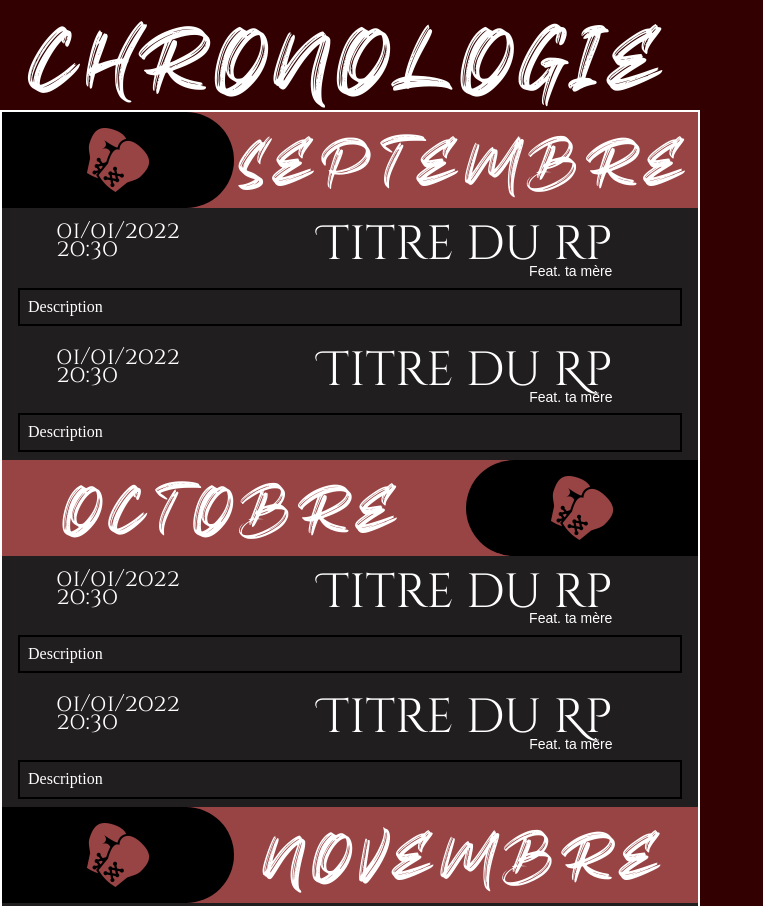
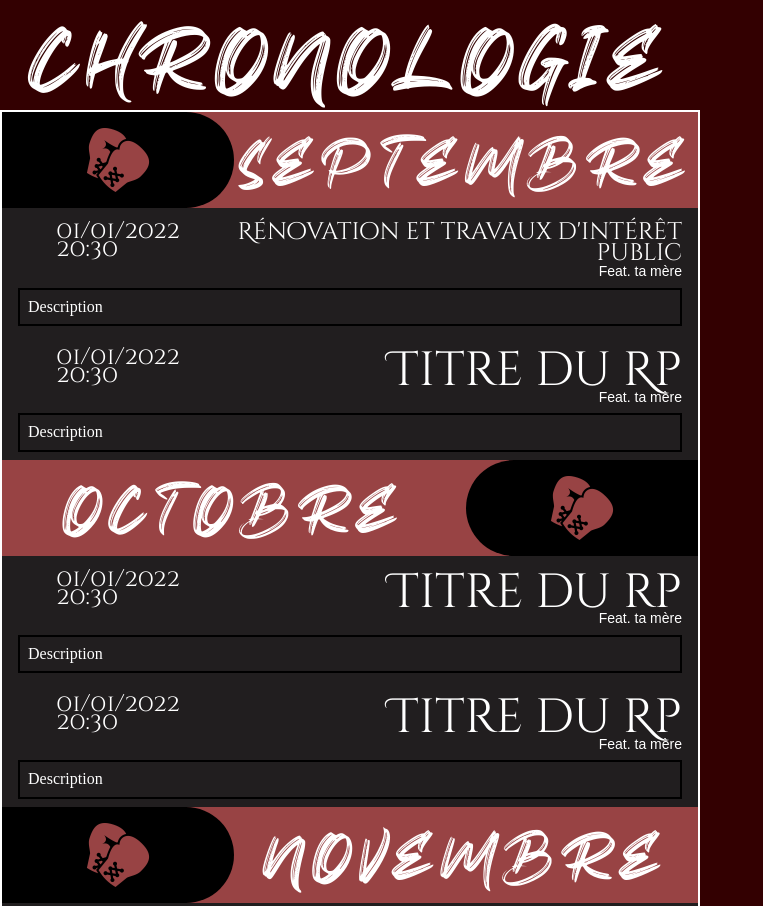
Before and after one commit to Wolfeur/wolfeur.github.io, a website built with Parcel: page index.html in a window 1280 px wide. Shown: the top 906 px of the page, without its empty margins (0-763 px from the left). Built offline with nearby package versions, Linux system fonts and the light colour scheme; files whose address does not match are found by name.

Commit message:
added template

```diff
--- a/css/main.css
+++ b/css/main.css
@@ -18,11 +18,15 @@
 }
 
 .bibi-post-history {
-	--title-font: 'the brother hoops';
-	--title-color: white;
+	--heading-font: 'the brother hoops';
+	--title-font: 'cinzel';
+	--desc-font: 'ubuntu';
+	--font-color: white;
 	--month-color: #984344;
 	--bg-color: #211e1f;
+	--hover-color: #fff3;
 	--img: url("../img/gloves.png");
+	--title-size: 48px;
 	width: 700px;
 }
 
@@ -35,14 +39,14 @@
 	text-transform: uppercase;
 	letter-spacing: 8px;
 	font-kerning: none;
-	font-family: var(--title-font), sans-serif;
+	font-family: var(--heading-font), sans-serif;
 	font-size: 96px;
 	text-align: center;
-	color: var(--title-color);
+	color: var(--font-color);
 }
 
 .bibi-post-container {
-	border: 2px solid var(--title-color);
+	border: 2px solid var(--font-color);
 	background-color: var(--bg-color);
 }
 
@@ -85,8 +89,8 @@
 	letter-spacing: 8px;
 	font-kerning: none;
 	font-size: 72px;
-	font-family: var(--title-font), sans-serif;
-	color: var(--title-color);
+	font-family: var(--heading-font), sans-serif;
+	color: var(--font-color);
 	display: grid;
 	place-content: center;
 }
@@ -95,42 +99,53 @@
 	grid-row: 1 / 2;
 }
 
-.bibi-post-container article {
+.bibi-post-container :is(a, article) {
 	background-color: var(--bg-color);
 	padding-top: 12px;
 	display: grid;
 	grid-template:
 		"dt title"
 		"desc desc" / 1fr 2fr;
-	color: var(--title-color);
+	color: var(--font-color);
+	text-decoration: none;
 }
 
-.bibi-post-container article :is(time, .bibi-post-title) {
-	font-family: 'cinzel', serif;
-	justify-self: center;
+.bibi-post-container :is(a, article):hover {
+	background:
+		linear-gradient(to right, var(--hover-color), var(--bg-color)),
+		linear-gradient(to right, var(--bg-color), var(--bg-color));
+
+}
+
+.bibi-post-container :is(a, article) :is(time, .bibi-post-title) {
+	font-family: var(--title-font), serif;
 	align-self: start;
 }
 
-.bibi-post-container article time {
+.bibi-post-container :is(a, article) time {
 	font-size: 24px;
 	line-height: .75;
+	justify-self: center;
 }
 
-.bibi-post-container article .bibi-post-title {
+.bibi-post-container :is(a, article) .bibi-post-title {
 	text-align: end;
+	justify-self: end;
 }
 
-.bibi-post-container article .bibi-post-title h4 {
-	font-size: 48px;
+.bibi-post-container :is(a, article) .bibi-post-title h4 {
+	font-size: var(--title-size);
+	margin-right: 16px;
 	line-height: .85;
 }
 
-.bibi-post-container article .bibi-post-title span {
-	font-family: 'ubuntu', sans-serif;
+.bibi-post-container :is(a, article) .bibi-post-title span {
+	font-family: var(--desc-font), sans-serif;
+	margin-right: 16px;
 	font-size: 14px;
 }
 
-.bibi-post-container article .bibi-post-details {
+.bibi-post-container :is(a, article) .bibi-post-details {
 	grid-area: desc;
 	font-family: Ubuntu, serif;
 	margin: 8px 16px;
--- a/index.html
+++ b/index.html
@@ -22,16 +22,43 @@
 	</head>
 
 	<body>
-		<section class="bibi-post-history">
+		<section class="bibi-post-history" style="">
 			<h2>Chronologie</h2>
 			<div class="bibi-post-container">
-				<div class="bibi-post-month" >
+				<div class="bibi-post-month" style="">
 					<header>
 						<div class="bibi-icon">
 						</div>
 						<h3>Septembre</h3>
 					</header>
-					<article>
+					<a href="http://wolfeur.github.io" target="_blank" style="--title-size: 24px;">
+						<time>01/01/2022<br>20:30</time>
+						<div class="bibi-post-title">
+							<h4>Rénovation et travaux d'intérêt public</h4>
+							<span>Feat. ta mère</span>
+						</div>
+						<div class="bibi-post-details">
+							Description
+						</div>
+					</a>
+					<a href="http://wolfeur.github.io" target="_blank">
+						<time>01/01/2022<br>20:30</time>
+						<div class="bibi-post-title">
+							<h4>Titre du Rp</h4>
+							<span>Feat. ta mère</span>
+						</div>
+						<div class="bibi-post-details">
+							Description
+						</div>
+					</a>
+				</div>
+				<div class="bibi-post-month">
+					<header>
+						<div class="bibi-icon">
+						</div>
+						<h3>Octobre</h3>
+					</header>
+					<a href="http://wolfeur.github.io" target="_blank">
 						<time>01/01/2022<br>20:30</time>
 						<div class="bibi-post-title">
 							<h4>Titre du rp</h4>
@@ -40,8 +67,8 @@
 						<div class="bibi-post-details">
 							Description
 						</div>
-					</article>
-					<article>
+					</a>
+					<a href="http://wolfeur.github.io" target="_blank">
 						<time>01/01/2022<br>20:30</time>
 						<div class="bibi-post-title">
 							<h4>Titre du Rp</h4>
@@ -50,15 +77,15 @@
 						<div class="bibi-post-details">
 							Description
 						</div>
-					</article>
+					</a>
 				</div>
 				<div class="bibi-post-month">
 					<header>
 						<div class="bibi-icon">
 						</div>
-						<h3>Octobre</h3>
+						<h3>Novembre</h3>
 					</header>
-					<article>
+					<a href="http://wolfeur.github.io" target="_blank">
 						<time>01/01/2022<br>20:30</time>
 						<div class="bibi-post-title">
 							<h4>Titre du rp</h4>
@@ -67,25 +94,15 @@
 						<div class="bibi-post-details">
 							Description
 						</div>
-					</article>
-					<article>
-						<time>01/01/2022<br>20:30</time>
-						<div class="bibi-post-title">
-							<h4>Titre du Rp</h4>
-							<span>Feat. ta mère</span>
-						</div>
-						<div class="bibi-post-details">
-							Description
-						</div>
-					</article>
+					</a>
 				</div>
 				<div class="bibi-post-month">
 					<header>
 						<div class="bibi-icon">
 						</div>
-						<h3>Novembre</h3>
+						<h3>Décembre</h3>
 					</header>
-					<article>
+					<a href="http://wolfeur.github.io" target="_blank">
 						<time>01/01/2022<br>20:30</time>
 						<div class="bibi-post-title">
 							<h4>Titre du rp</h4>
@@ -94,24 +111,7 @@
 						<div class="bibi-post-details">
 							Description
 						</div>
-					</article>
-				</div>
-				<div class="bibi-post-month">
-					<header>
-						<div class="bibi-icon">
-						</div>
-						<h3>Décembre</h3>
-					</header>
-					<article>
-						<time>01/01/2022<br>20:30</time>
-						<div class="bibi-post-title">
-							<h4>Titre du rp</h4>
-							<span>Feat. ta mère</span>
-						</div>
-						<div class="bibi-post-details">
-							Description
-						</div>
-					</article>
+					</a>
 				</div>
 			</div>
 		</section>
```
Also changed, not shown: templates/chronologie.html (added, +108 -0 lines).
